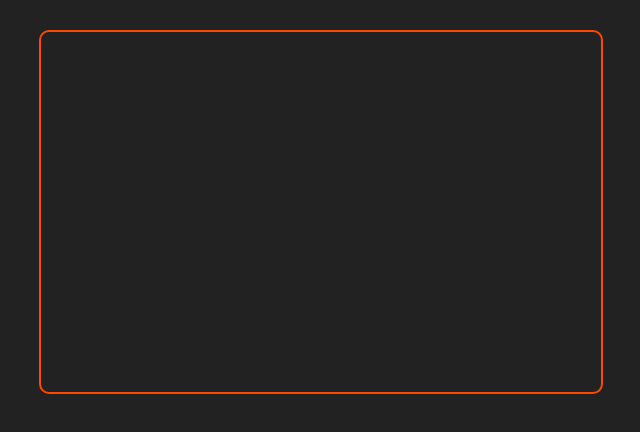
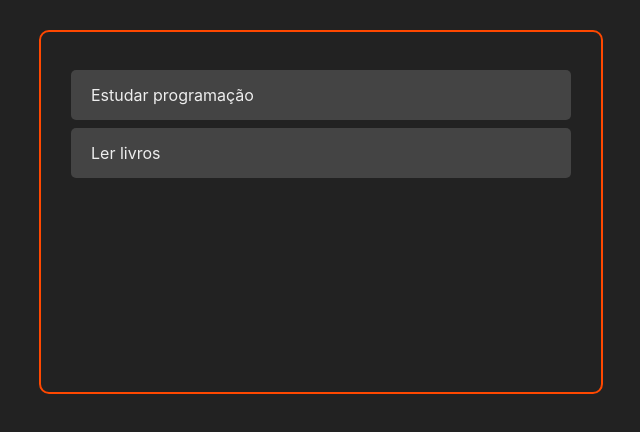
Before and after one commit to matheusPierro/ToDoList---ReactJs, a React (Create React App) app: page / in a window 1280 px wide. Shown: the top 432 px of the page, without its empty margins (319-959 px from the left). Built offline with nearby package versions, Linux system fonts and the light colour scheme.

Commit message:
Crie componente que exibe tarefa

```diff
--- a/src/App.js
+++ b/src/App.js
@@ -1,5 +1,6 @@
 import React, { useState } from "react";
 
+import { Tasks } from "./components/Tasks";
 import "./App.css";
 
 const App = () => {
@@ -18,7 +19,9 @@ const App = () => {
 
   return (
     <>
-      <div className="container"></div>
+      <div className="container">
+        <Tasks tasks={tasks} />
+      </div>
     </>
   );
 };
--- /dev/null
+++ b/src/components/Task.css
@@ -0,0 +1,10 @@
+.task-container{
+    background-color: #444;
+    margin: 8px 0;
+    padding: 15px 20px;
+    display: flex;
+    border-radius: 5px;
+    justify-content: space-between;
+    color: #eee;
+    align-items: center;
+}
--- /dev/null
+++ b/src/components/Task.js
@@ -0,0 +1,8 @@
+import React from "react";
+
+import "./Task.css";
+const Task = ({ task }) => {
+  return <div className="task-container">{task.title}</div>;
+};
+
+export default Task;
--- a/src/components/Tasks.js
+++ b/src/components/Tasks.js
@@ -0,0 +1,12 @@
+import React from "react";
+
+import Task from "./Task";
+export const Tasks = ({ tasks }) => {
+  return (
+    <>
+      {tasks.map((task) => (
+        <Task task={task}/>
+      ))}
+    </>
+  );
+};
```
